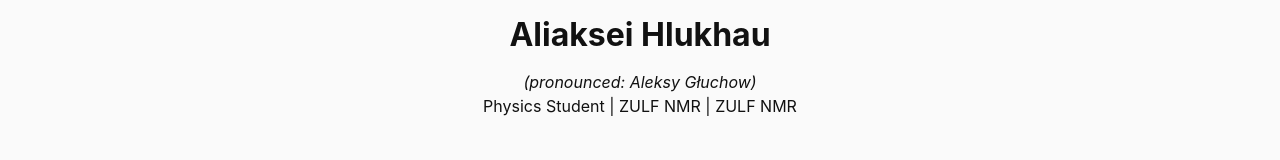
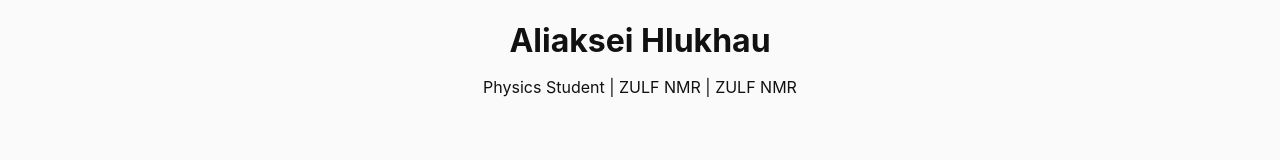
Before and after one commit to aleksygluchow/project03, a Next.js app: page / in a window 1280 px wide. Shown: the part 157-317 px from the top of the page. Built offline with nearby package versions, Linux system fonts and the light colour scheme.

Commit message:
EDIT HEAD

```diff
--- a/src/pages/index.js
+++ b/src/pages/index.js
@@ -24,9 +24,6 @@ export default function Home() {
 
         <div className="cvbeginning">
         <h1 style={{ textAlign: 'center' }}>Aliaksei Hlukhau</h1>
-        <p style={{ textAlign: 'center' }}>
-          <em>(pronounced: Aleksy Głuchow)</em>
-        </p>
 
         <div className="contact-info">
           Physics Student
```
